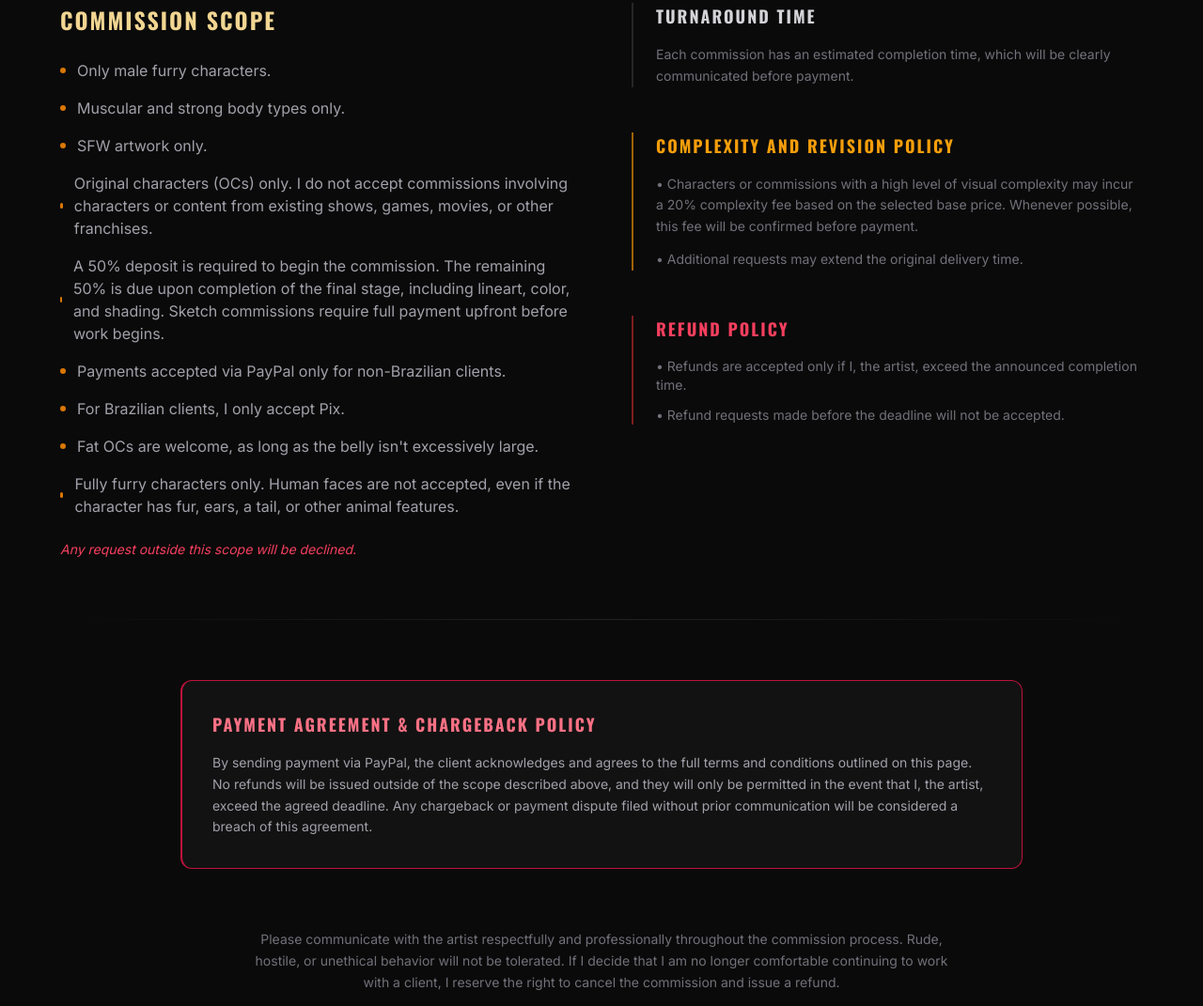
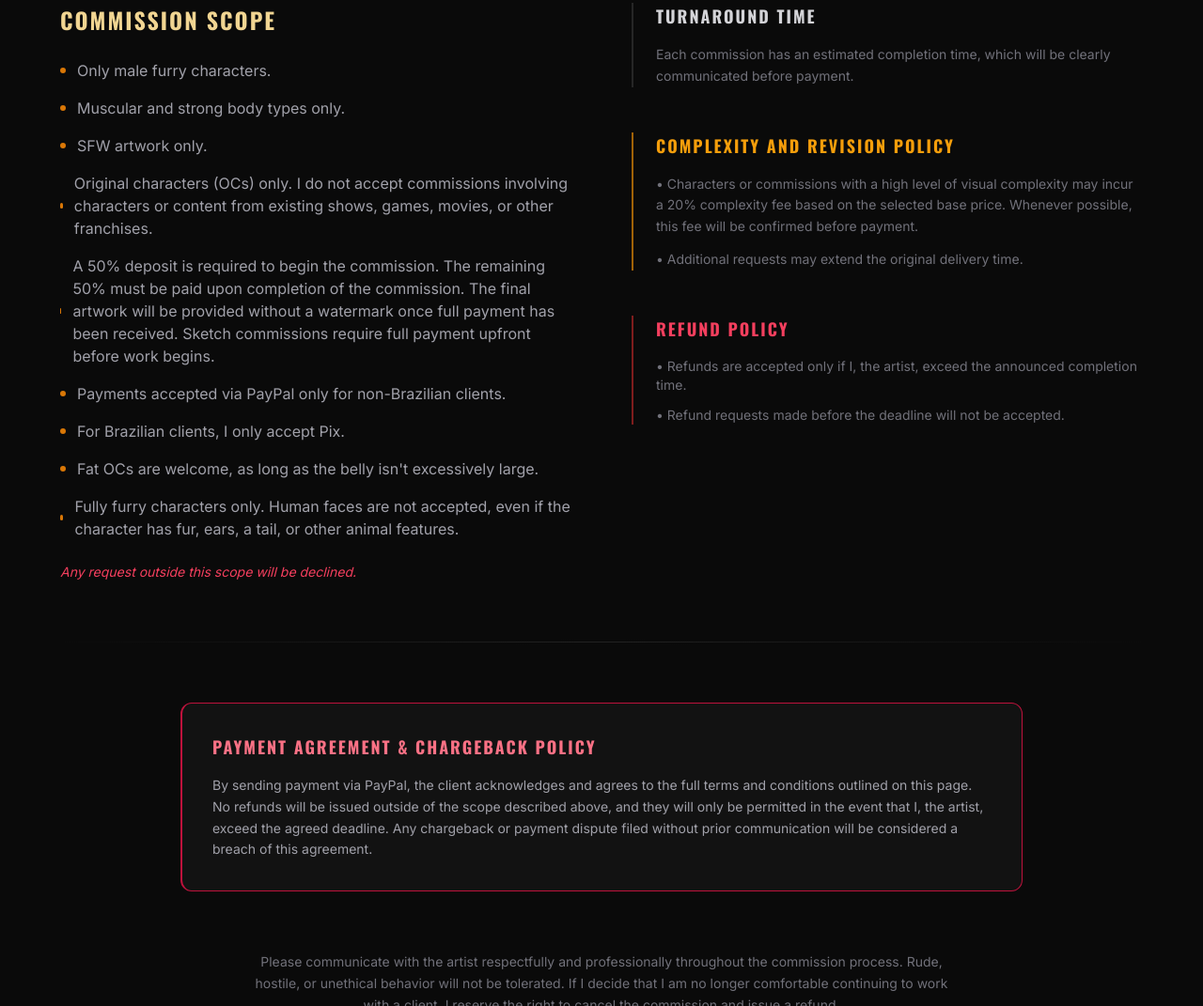
Before and after one commit to DomSTN/Commission-Page, a plain HTML site: page index.html in a window 1280 px wide. Shown: the part 1459-2530 px from the top of the page at 94% size. Drawn offline with nearby package versions, Linux system fonts and the light colour scheme.

Commit message:
Add files via upload

```diff
--- a/index.html
+++ b/index.html
@@ -417,8 +417,8 @@
                             </span>
                         </li>
                         <li class="flex items-center gap-3"><span class="w-1.5 h-1.5 bg-amber-600 rounded-full"></span>
-                            <span data-en="A 50% deposit is required to begin the commission. The remaining 50% is due upon completion of the final stage, including lineart, color, and shading. Sketch commissions require full payment upfront before work begins."
-                                  data-pt="Um pagamento inicial de 50% é necessário para iniciar a comissão. Os 50% restantes deverão ser pagos após a conclusão da etapa final, incluindo lineart, cor e shading. Comissões de Sketch exigem o pagamento integral antecipado antes do início do trabalho.">A 50% deposit is required to begin the commission. The remaining 50% is due upon completion of the final stage, including lineart, color, and shading. Sketch commissions require full payment upfront before work begins.</span>
+                            <span data-en="A 50% deposit is required to begin the commission. The remaining 50% must be paid upon completion of the commission. The final artwork will be provided without a watermark once full payment has been received. Sketch commissions require full payment upfront before work begins."
+                                  data-pt="Um pagamento inicial de 50% é necessário para iniciar a comissão. Os 50% restantes deverão ser pagos após a conclusão da comissão. A arte final será enviada sem marca d'água após o recebimento do pagamento integral. Comissões de Sketch exigem o pagamento integral antecipado antes do início do trabalho.">A 50% deposit is required to begin the commission. The remaining 50% must be paid upon completion of the commission. The final artwork will be provided without a watermark once full payment has been received. Sketch commissions require full payment upfront before work begins.</span>
                         </li>
                         <li class="flex items-center gap-3"><span class="w-1.5 h-1.5 bg-amber-600 rounded-full"></span>
                             <span data-en="Payments accepted via PayPal only for non-Brazilian clients." data-pt="Pagamentos aceitos apenas via PayPal caso o cliente não for brasileiro.">Payments accepted via PayPal only for non-Brazilian clients.</span>
```
